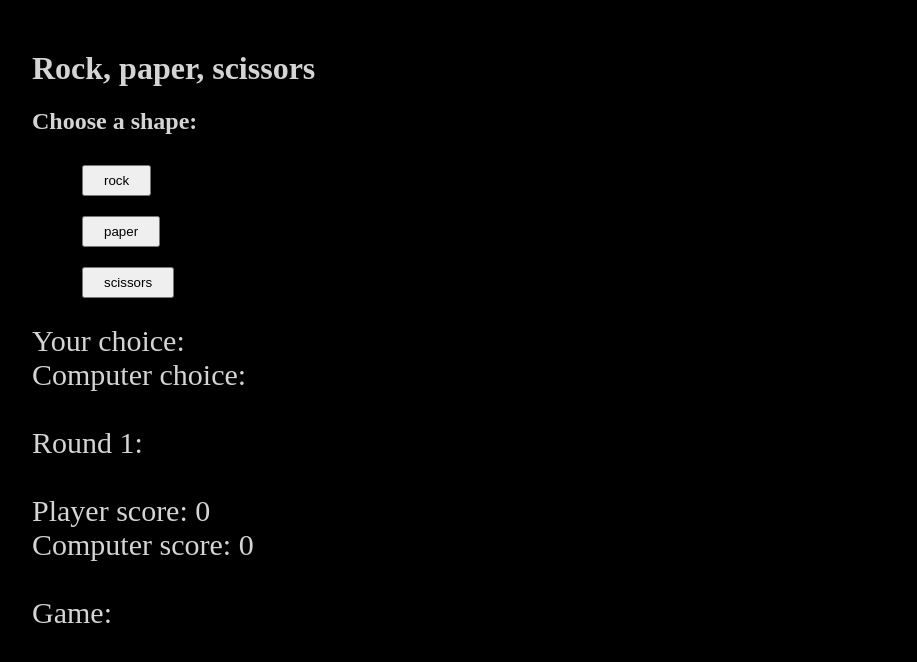
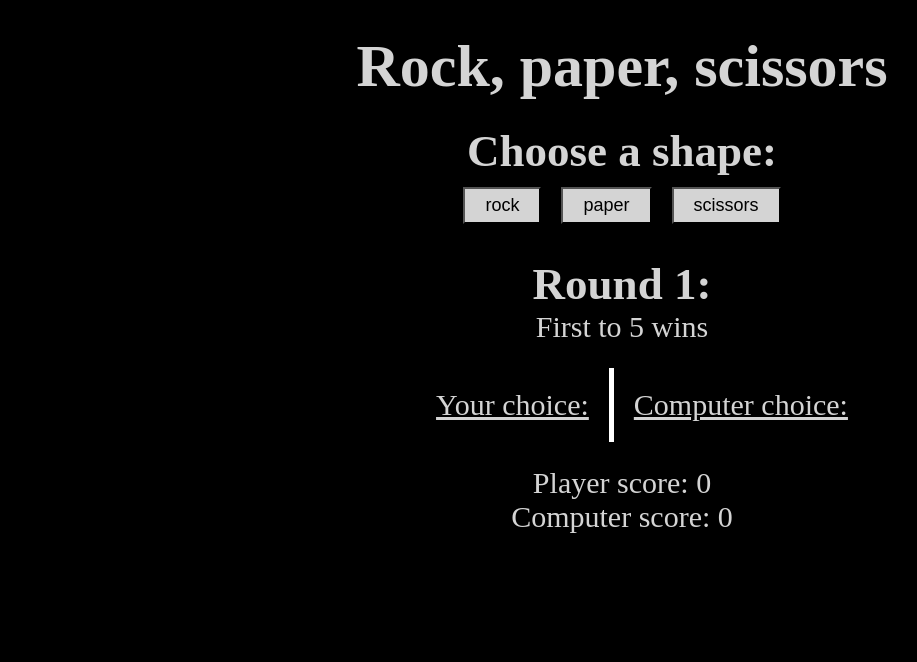
Before and after one commit to ap-6/odin-rock-paper-scissors, a plain HTML site: page index.html in a window 1280 px wide. Shown: the whole page, without its empty margins (18-935 px from the left). Drawn offline with Linux system fonts and the light colour scheme.

Commit message:
Update interface

```diff
--- a/css/style.css
+++ b/css/style.css
@@ -1,19 +1,54 @@
 body {
-    text-align: left;
-    margin: 50px;
+    text-align: center;
+    display: flex;
+    flex-direction: column;
     background-color: rgb(0, 0, 0);
     color: rgb(212, 212, 212);
 }
 
+h1 {
+    margin-bottom: 3vh;
+    margin-top: 3vh;
+}
+
+h2 {
+    margin: 0px;
+}
+
 ul {
     list-style-type: none;
+    display: inline-flex;
 }
 
 button {
     margin: 10px;
     padding: 6px 20px;
+    font-size: large;
+    background-color: rgb(212, 212, 212);;
 }
 
 div {
     font-size: 30px;
 }
+
+#choice-container > li{
+    padding: 20px;
+}
+
+.underline {
+    text-decoration: underline;
+}
+
+#choice-container {
+    margin: 3vh;
+}
+
+.computer-container {
+    border-left: solid 5px white;
+}
+
+#shape-list {
+    padding: 0px;
+    margin: 0px;
+    margin-bottom: 3vh;
+}
--- a/index.html
+++ b/index.html
@@ -7,6 +7,7 @@
     <link rel="stylesheet" href="css/style.css">
 </head>
     <body>
+        <div id="static">
             <h1>Rock, paper, scissors</h1>
             <h2>Choose a shape:</h2>
             <ul id="shape-list">
@@ -14,18 +15,29 @@
                 <li><button id="paper">paper</button></li>
                 <li><button id="scissors">scissors</button></li>
             </ul>
+        </div>
 
         <div>
-            <div>Your choice: <span id="player-choice"></span></div>
-            <div>Computer choice: <span id="computer-choice"></span></div>
-            <br>
-            <div>Round <span id="round-count"></span>:</div>
-            <div id="round-outcome"></div>
-            <br>
+            <h2>Round <span id="round-count">1</span>:</h2>
+            <div id="round-outcome">First to 5 wins</div>
+
+            <ul id="choice-container">
+                <li class = "player-container">
+                    <div class="underline">Your choice: </div>
+                    <div id="player-choice"></div>
+                </li>
+                <li class="computer-container">
+                    <div class="underline">Computer choice: </div>
+                    <div id="computer-choice"></div>
+                </li>
+            </ul>
+
+            <div id="score-container">
                 <div>Player score: <span id="player-score">0</span></div>
                 <div>Computer score: <span id="computer-score">0</span></div>
-            <br>
-            <div>Game: <span id="game-outcome"></span></div>
+            </div>
+
+            <div><span id="game-outcome"></span></div>
             <div id="restart-game"></div>
         </div>
 
--- a/js/script.js
+++ b/js/script.js
@@ -39,23 +39,21 @@ function getPlayerChoice(target){
 }
 
 function playGame() {
-    let shapeChoice = document.querySelector("#shape-list");
+    const shapeChoice = document.querySelector("#shape-list");
+    const playerChoice = document.querySelector("#player-choice");
+    const playerScore = document.querySelector("#player-score");
+    const computerChoice = document.querySelector("#computer-choice");
+    const computerScore = document.querySelector("#computer-score");
+    const roundOutcome = document.querySelector("#round-outcome");
+    const roundCount = document.querySelector("#round-count");
+    const gameOutcome = document.querySelector("#game-outcome");
+    const gameRestart = document.querySelector("#restart-game");
 
-    let playerChoice = document.querySelector("#player-choice");
-    let playerScore = document.querySelector("#player-score");
+    const gameRestartBtn = document.createElement("button");
+    gameRestartBtn.textContent = "Restart game";
 
-    let computerChoice = document.querySelector("#computer-choice");
-    let computerScore = document.querySelector("#computer-score");
-
-    let roundOutcome = document.querySelector("#round-outcome");
-    let roundCount = document.querySelector("#round-count");
     let count = 1;
     roundCount.textContent = count;
-
-    let gameOutcome = document.querySelector("#game-outcome");
-    let gameRestartBtn = document.createElement("button");
-    gameRestartBtn.textContent = "Restart game";
-    let gameRestart = document.querySelector("#restart-game");
 
     shapeChoice.addEventListener("click", (event) => {
         let target = event.target;
@@ -63,25 +61,57 @@ function playGame() {
         if(target.tagName === "BUTTON") {
             //active game
             if (+playerScore.textContent < 5 && +computerScore.textContent < 5) {
-                playerChoice.textContent = getPlayerChoice(target);
-                computerChoice.textContent = getComputerChoice();
+                playRound(playerChoice, computerChoice, roundOutcome,
+                          playerScore, computerScore, roundCount, count, target);
+                count++;
+            }
 
-                roundOutcome.textContent = getRoundOutcome(computerChoice.textContent,
-                                                        playerChoice.textContent);
+            //end game
+            if (+playerScore.textContent === 5 || +computerScore.textContent === 5
+                && count > 1) { //count condition is to prevent button spamming re-running this code
+                count = 1;
+                gameOutcome.textContent = getGameOutcome(playerScore, computerScore);
 
-                adjustScores(playerScore, computerScore, roundOutcome);
-                roundCount.textContent = ++count;
-            }
-            //end game
-            if (+playerScore.textContent === 5 || +computerScore.textContent === 5) {
-                gameOutcome.textContent = getGameOutcome(playerScore, computerScore);
                 gameRestart.appendChild(gameRestartBtn);
+
+
+                gameRestartBtn.addEventListener("click", (event) => {
+                    resetValues(playerChoice, computerChoice, roundOutcome,
+                                playerScore, computerScore, roundCount, gameOutcome);
+
+                    while (gameRestart.children.length > 0) {
+                        gameRestart.removeChild(gameRestart.firstChild);
+                    }
+
+                });
             }
 
         }
     });
 
+}
 
+function resetValues(playerChoice, computerChoice, roundOutcome,
+                    playerScore, computerScore, roundCount, gameOutcome) {
+    playerChoice.textContent = "";
+    playerScore.textContent = 0;
+    computerChoice.textContent = "";
+    computerScore.textContent = 0;
+    roundCount.textContent = 1;
+    roundOutcome.textContent = "";
+    gameOutcome.textContent = "";
+}
+
+function playRound(playerChoice, computerChoice, roundOutcome,
+                   playerScore, computerScore, roundCount, count, target) {
+    playerChoice.textContent = getPlayerChoice(target);
+    computerChoice.textContent = getComputerChoice();
+
+    roundOutcome.textContent = getRoundOutcome(computerChoice.textContent,
+                                            playerChoice.textContent);
+
+    adjustScores(playerScore, computerScore, roundOutcome);
+    roundCount.textContent = ++count;
 }
 
 function adjustScores(playerScore, computerScore, roundOutcome) {
```
Lines whose indentation alone changed are shown as unchanged.
